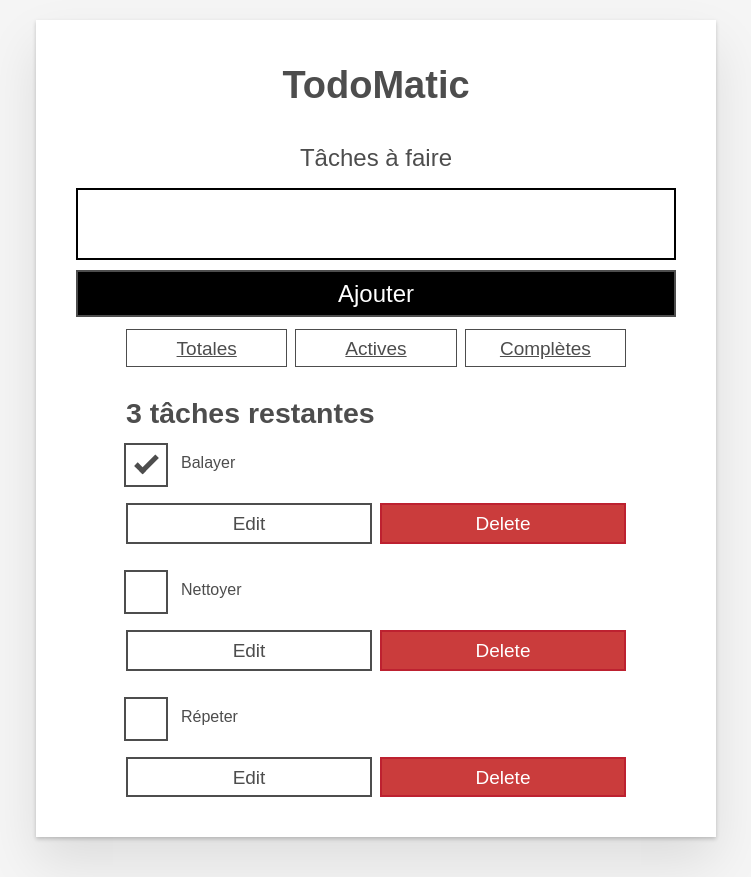
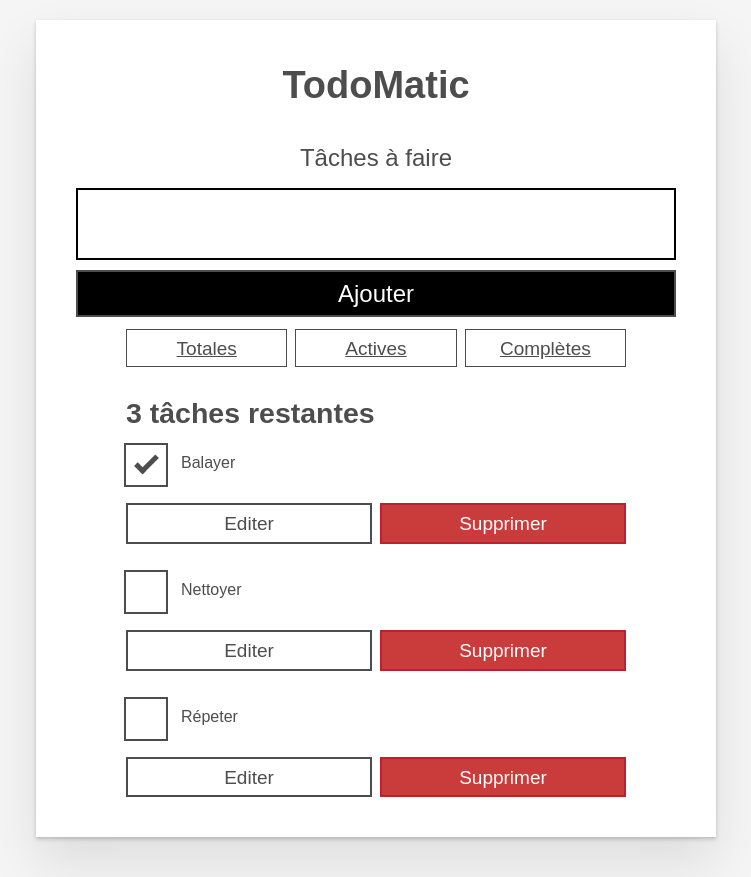
Before and after one commit to EdMkn/little-projects, a React (Create React App) app in the folder todolist-react/: page / in a window 1280 px wide. Shown: the whole page, without its empty margins (264-1015 px from the left). Built offline with nearby package versions, Linux system fonts and the light colour scheme.

Commit message:
tdlr:focus

```diff
--- a/todolist-react/src/components/Todo.js
+++ b/todolist-react/src/components/Todo.js
@@ -1,7 +1,20 @@
-import React, { useRef, useState } from "react";
+import React, { useEffect, useRef, useState } from "react";
+
+function usePrevious(value) {
+    const ref = useRef();
+    useEffect(() => {
+        ref.current = value;
+    });
+    return ref.current;
+}
+
+
 export default function Todo(props) {
     const [isEditing, setEditing] = useState(false);
+    const wasEditing = usePrevious(isEditing);
     const [newName, setNewName] = useState("");
+    const editFieldRef = useRef(null);
+    const editButtonRef = useRef(null);
 
     function handleChange(e) {
         setNewName(e.target.value);
@@ -24,13 +37,14 @@ export default function Todo(props) {
                     className="todo-text"
                     type="text"
                     value={newName}
-                onChange={handleChange}/>
+                    onChange={handleChange}
+                    ref={editFieldRef} />
             </div>
             <div className="btn-group">
                 <button
                     type="button"
                     className="btn todo-cancel"
-                onClick={()=>setEditing(false)}>
+                    onClick={() => setEditing(false)}>
                     Annuler
                     <span className="visually-hidden"> le renommage de  {props.name}</span>
                 </button>
@@ -55,19 +69,31 @@ export default function Todo(props) {
                 </label>
             </div>
             <div className="btn-group">
-            <button type="button" className="btn" onClick={()=> setEditing(true)}>
-              Edit <span className="visually-hidden">{props.name}</span>
+                <button
+                    type="button"
+                    className="btn"
+                    onClick={() => setEditing(true)}
+                    ref={editButtonRef}>
+                    Editer <span className="visually-hidden">{props.name}</span>
                 </button>
                 <button
                     type="button"
                     className="btn btn__danger"
                     onClick={() => props.deleteTask(props.id)}>
-              Delete <span className="visually-hidden">{props.name}</span>
+                    Supprimer <span className="visually-hidden">{props.name}</span>
                 </button>
             </div>
         </div>
     );
 
-
+    useEffect(() => {
+        if (!wasEditing && isEditing) {
+            editFieldRef.current.focus();
+        }
+        if(wasEditing && !isEditing) {
+            editButtonRef.current.focus();
+        }
+    }, [wasEditing, isEditing]);
+    console.log("main render");
     return <li className="todo">{isEditing ? editingTemplate : viewTemplate}</li>;
 }
```
Lines whose indentation alone changed are shown as unchanged.
